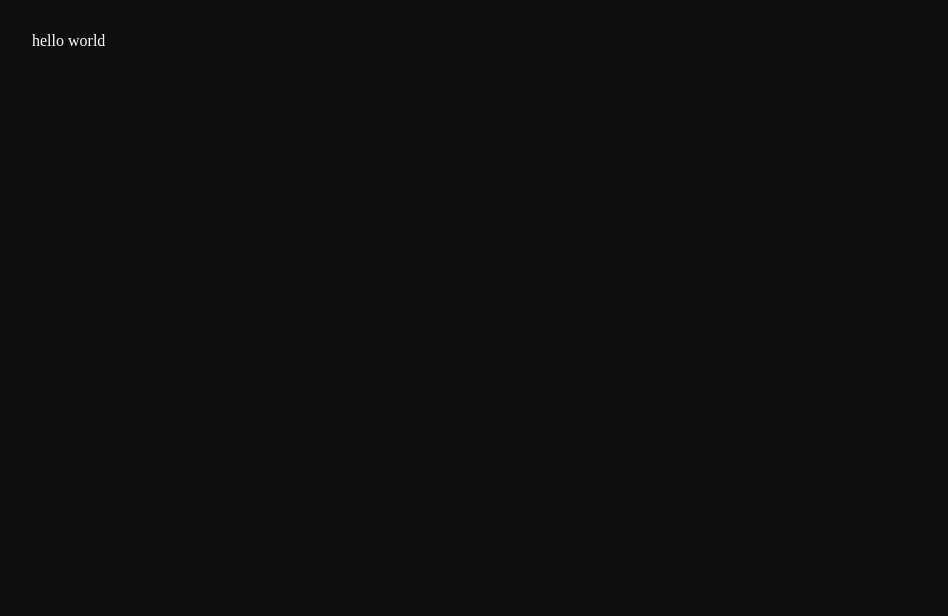
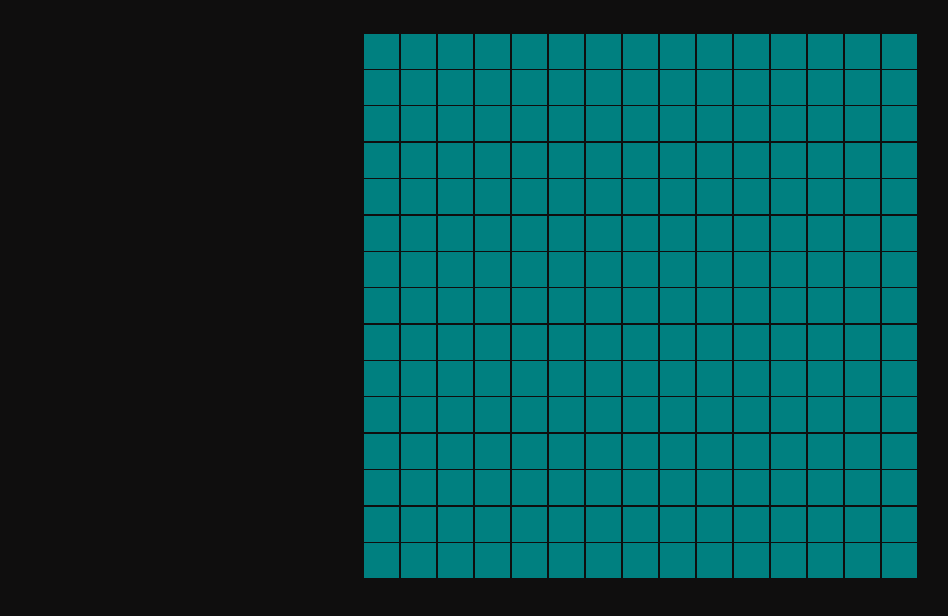
Before and after one commit to saurabhmehta1601/snake-game, a React (Create React App) app: page / in a window 1280 px wide. Shown: the top 616 px of the page, without its empty margins (0-948 px from the left). Built offline with nearby package versions, Linux system fonts and the light colour scheme.

Commit message:
code refactored

```diff
--- a/src/App.tsx
+++ b/src/App.tsx
@@ -1,9 +1,10 @@
+import Board from "./components/Board"
 
 const App = () => {
 
     return (
        <>
-           hello world
+            <Board row={15} col={15} />
        </>
     )
 }
--- a/src/components/Board.tsx
+++ b/src/components/Board.tsx
@@ -1,11 +1,21 @@
-// @ts-ignore
-import Test from "@/components/Test"
+import {boardProps} from "../lib/types"
+import { generateBoard } from '../lib/utils'
 
-const Board = () => {
+// enum DIRECTIONS { TOP,RIGHT,LEFT,BOTTOM }
+
+const Board = ({row,col} : boardProps) => {
+    const board = generateBoard(row,col)
+
+
     return (
-        <div>
-            Board
-            <Test />
+        <div className="board">
+           {board.map((row,idx) =>{
+               return <div key={idx} className="row">
+                    {row.map(col =>{
+                        return <div data-id={col} key= {col} className={"cell"} ></div>
+                    })}
+               </div>
+           })}
         </div>
     )
 }
--- a/src/index.css
+++ b/src/index.css
@@ -6,6 +6,8 @@
 
 body{
     color: white ;
+    font-family:'Gill Sans', 'Gill Sans MT', Calibri, 'Trebuchet MS', sans-serif ;
+    font-size: 18px ;
     background-color:rgb(15, 14, 14);
     min-height: 100vh ;
     padding:2rem ;
@@ -24,8 +26,8 @@ body{
 
 
 .cell{
+    height:35px ;
     width:35px ;
-    height:35px ;
     background-color:teal ;
     margin:1px ;
 }
@@ -33,6 +35,7 @@ body{
 .snake{
     background-color:red ;
 }
+
 .row{
     height:35px ;
     margin:0.7px ;
--- a/src/index.js
+++ b/src/index.js
@@ -1,5 +1,5 @@
+import "./index.css"
+import App from "./App";
 import ReactDOM from "react-dom";
-import App from "./App";
-import "./index.css"
 
 ReactDOM.render(  <App /> , document.querySelector('#root') )
--- /dev/null
+++ b/src/lib/types.ts
@@ -0,0 +1,9 @@
+export type data ={
+    col :number ,
+    row:number ,
+    cell:number
+}
+
+export type boardProps = {
+    row:number, col: number
+}
--- /dev/null
+++ b/src/lib/utils.ts
@@ -0,0 +1,47 @@
+import { useEffect, useRef } from "react"
+import {data} from "./types"
+
+export const generateBoard = (row : number ,col : number)  : Array<Array<number>>=>  {
+    let counter : number = 1
+    let board = []
+
+    for(let i =0 ; i < row ; i++){
+        let currentRow = []
+        for(let j =0 ; j <col ; j++){
+            currentRow.push(counter++)
+        }
+        board.push(currentRow)
+    }
+    return board
+}
+
+export const getSnakeInitialPosition = (board : Array<Array<number>>) : data =>{
+    const row : number= board.length/3
+    const col  : number= board[0].length/3
+    const cell : number= board[row][col]
+
+    return {
+        row , col ,cell
+    }
+}
+
+// Copied from https://overreacted.io/making-setinterval-declarative-with-react-hooks/
+export function useInterval(callback : () =>void  , delay : number) {
+    const savedCallback = useRef<() =>void>(callback);
+
+    // Remember the latest callback.
+    useEffect(() => {
+      savedCallback.current = callback;
+    }, [callback]);
+
+    // Set up the interval.
+    useEffect(() : any=> {
+      function tick() {
+        savedCallback.current();
+      }
+      if (delay !== null) {
+        let id = setInterval(tick, delay);
+        return () => clearInterval(id);
+      }
+    }, [delay]);
+  }
```
Also changed, not shown: src/components/Test.tsx (deleted, +0 -10 lines), src/lib/classes.ts (added, +19 -0 lines), src/lib/utils.js (deleted, +0 -23 lines), notes.txt (added).
